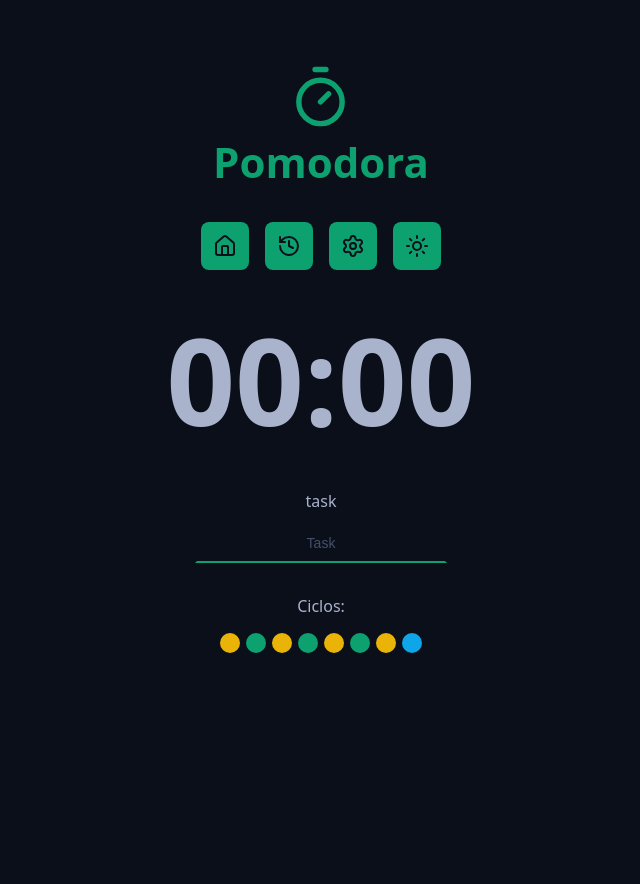
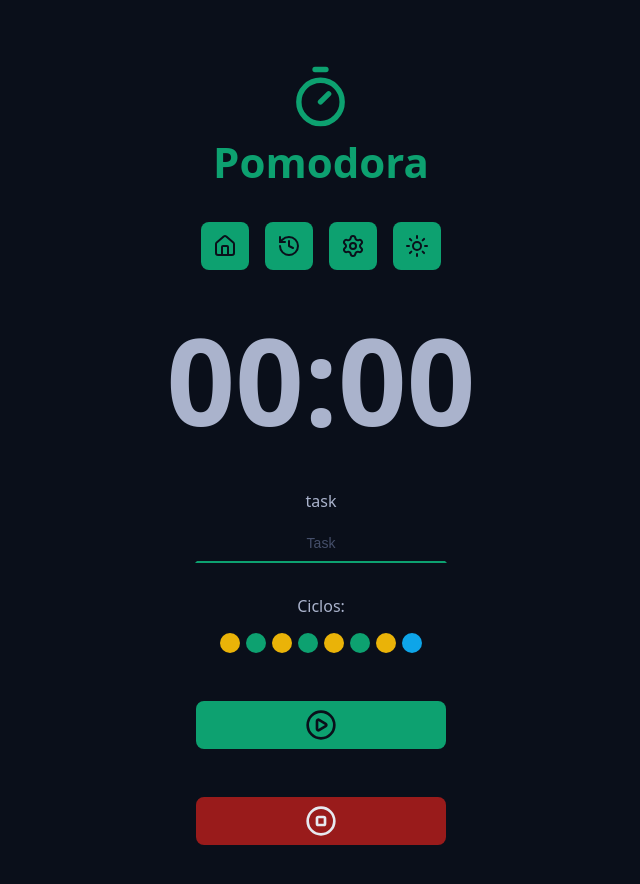
Before and after one commit to juniorbonini/pomodora, a React (Vite) app: page / in a window 1280 px wide. Shown: the top 884 px of the page, without its empty margins (319-959 px from the left). Before the commit the page ends 800 px from the top, so only its background shows below. Built offline with nearby package versions, Linux system fonts and the light colour scheme.

Commit message:
feat: Button componente criado.

```diff
--- a/src/App.tsx
+++ b/src/App.tsx
@@ -1,3 +1,5 @@
+import { PlayCircle, StopCircle } from "lucide-react";
+import { Button } from "./components/Button";
 import { Container } from "./components/Container";
 import { Cycles } from "./components/Cycles";
 import { Input } from "./components/Input";
@@ -19,14 +21,17 @@ export default function App() {
       </Container>
       <Container>
         <TimerDisplay />
-
       </Container>
       <Container>
-          <Input label="task" type="text" id="taskName" placeholder="Task" />
+        <Input label="task" type="text" id="taskName" placeholder="Task" />
       </Container>
       <Container>
         <Cycles />
       </Container>
+      <Container>
+        <Button color="green" icon={<PlayCircle />} />
+        <Button color="red" icon={<StopCircle />} />
+      </Container>
     </>
   );
 }
--- /dev/null
+++ b/src/components/Button/index.tsx
@@ -0,0 +1,17 @@
+import styles from "./style.module.css";
+
+import type { ButtonProps } from "@/types/Button/button";
+
+export const Button = ({ icon, color = "green", ...props }: ButtonProps) => {
+  return (
+    <>
+      <button
+        color={color}
+        className={`${styles.button} ${styles[color]}`}
+        {...props}
+      >
+        {icon}
+      </button>
+    </>
+  );
+};
--- /dev/null
+++ b/src/components/Button/style.module.css
@@ -0,0 +1,34 @@
+.button {
+  border: none;
+  background: var(--primary);
+  color: var(--gray-900);
+  display: flex;
+  align-items: center;
+  justify-content: center;
+  min-width: 25rem;
+  padding: 0.8rem;
+  border-radius: 0.8rem;
+  margin: 4.8rem 0;
+  margin-inline: auto;
+  cursor: pointer;
+  transition: all 0.3s ease-in-out;
+}
+
+.button:hover {
+  filter: brightness(70%);
+}
+
+.button svg {
+  width: 3.2rem;
+  height: 3.2rem;
+}
+
+.green {
+  background: var(--primary);
+  color: var(--gray-900);
+}
+
+.red {
+  background: var(--error);
+  color: var(--gray-100);
+}
--- /dev/null
+++ b/src/types/Button/button.ts
@@ -0,0 +1,6 @@
+import type { ComponentProps, ReactNode } from "react";
+
+export type ButtonProps = ComponentProps<"button"> & {
+  icon: ReactNode;
+  color?: "green" | "red";
+};
```
